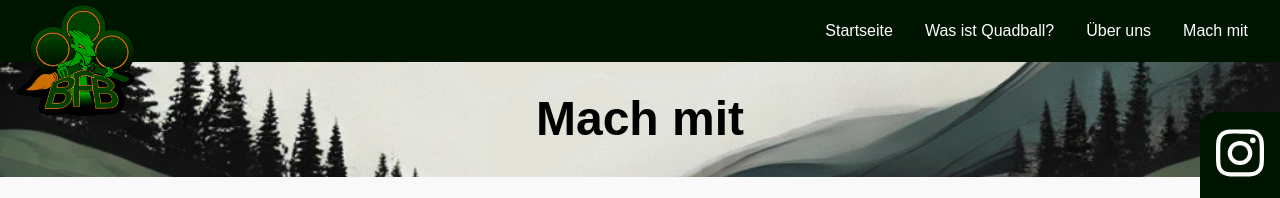
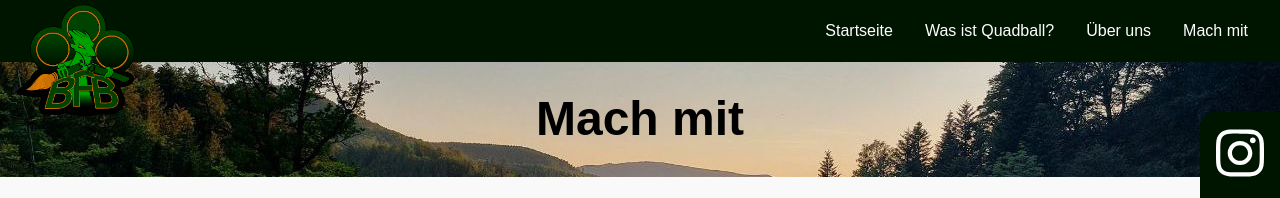
Before and after one commit to dafe123/dafe123.github.io, a plain HTML site: page quadballWebpage2025/join.html in a window 1280 px wide. Shown: the top 198 px of the page. Drawn offline with Linux system fonts and the light colour scheme.

Commit message:
neues Headerbild

```diff
--- a/quadballWebpage2025/layout.css
+++ b/quadballWebpage2025/layout.css
@@ -90,7 +90,7 @@ header nav ul li a {
 
 /* Header 2 */
 .header {
-  background: url('images/header2.jpg') no-repeat center center/cover;
+  background: url('images/header-m.jpg') no-repeat bottom center/cover;
   height: 115px;
   display: flex;
   justify-content: center;
```
Also changed, not shown: quadballWebpage2025/images/header-m.jpg (added).
